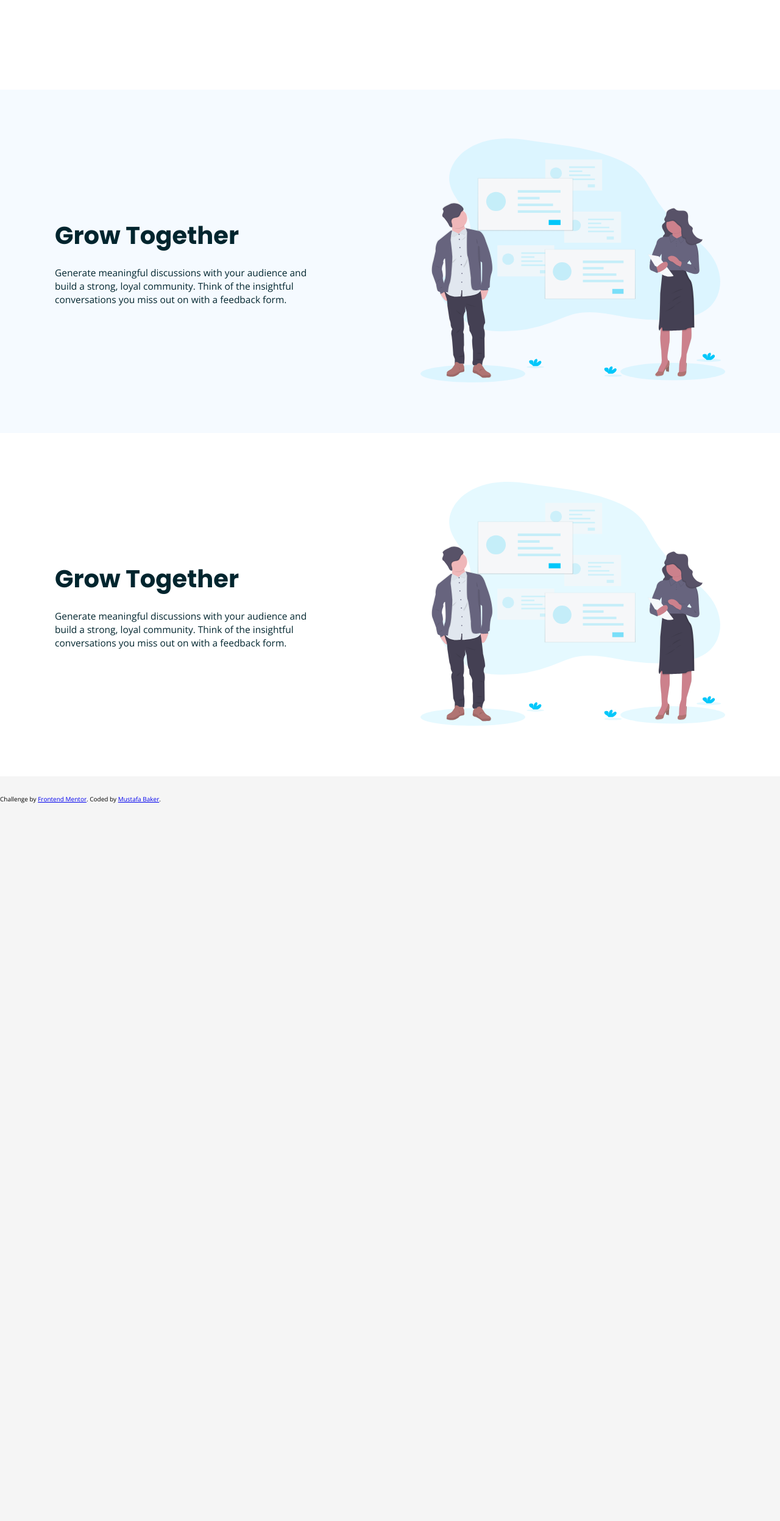
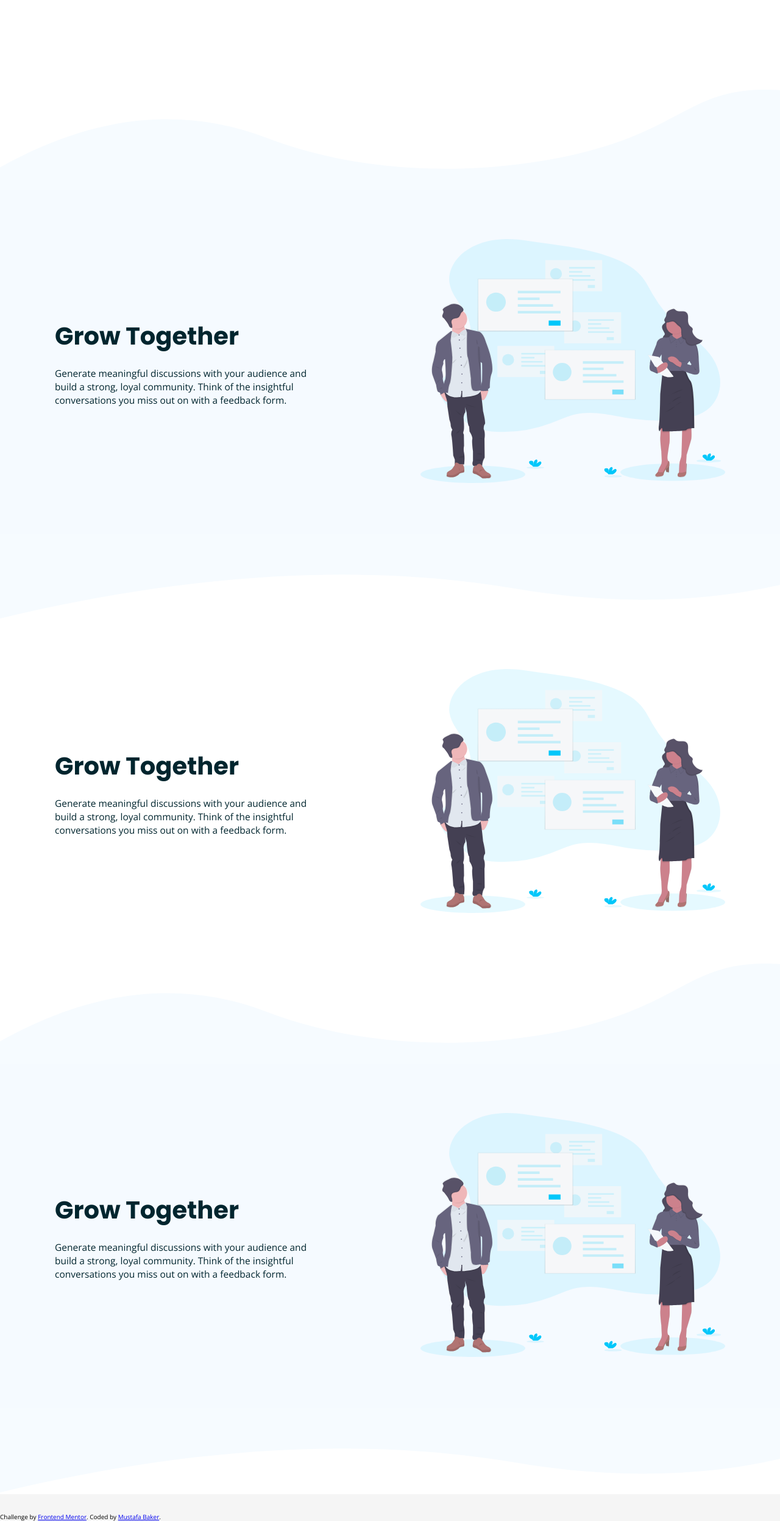
Before and after one commit to mobak88/huddle-landing-page-with-curved-sections-master, a plain HTML site: page index.html in a window 1280 px wide. Shown: the part 1668-4162 px from the top of the page at 61% size. Before the commit the page ends 2985 px from the top, so only its background shows below. Drawn offline with nearby package versions, Linux system fonts and the light colour scheme.

Commit message:
Set up inner section of main section

```diff
--- a/components/sections/_main-section.scss
+++ b/components/sections/_main-section.scss
@@ -38,11 +38,7 @@ section {
 .dark {
   background-color: $very-pale-blue;
 
-  &::before {
-    background-image: url("images/bg-section-top-desktop-1.svg");
-  }
-
-  &::after {
-    background-image: url("images/bg-section-bottom-desktop-1.svg");
+  &__top {
+    margin-bottom: -0.3rem;
   }
 }
--- a/index.html
+++ b/index.html
@@ -73,6 +73,23 @@
     </header>
 
     <section>
+      <svg
+        class="dark__top"
+        width="100%"
+        height="165"
+        xmlns="http://www.w3.org/2000/svg"
+        xmlns:xlink="http://www.w3.org/1999/xlink"
+      >
+        <defs><path id="a" d="M0 0h1440v165H0z" /></defs>
+        <g fill="none" fill-rule="evenodd">
+          <mask id="b" fill="#fff"><use xlink:href="#a" /></mask>
+          <g mask="url(#b)" fill="#F6FBFF">
+            <path
+              d="M0 127.6C152.937 41.92 298.933 25.782 437.988 79.187c208.583 80.107 457.536 53.405 594.167 0C1168.785 25.782 1172.696-39.335 1440 30.224c267.304 69.56 0 698.192 0 698.192s-211.887 128.179-591.858 64.09C594.828 749.779 312.114 765.996 0 841.156V127.6z"
+            />
+          </g>
+        </g>
+      </svg>
       <div class="main dark">
         <div class="main__text main__text--left">
           <h1 class="main__h1">Grow Together</h1>
@@ -92,6 +109,24 @@
           />
         </div>
       </div>
+      <svg
+        width="100%"
+        height="139"
+        xmlns="http://www.w3.org/2000/svg"
+        xmlns:xlink="http://www.w3.org/1999/xlink"
+      >
+        <defs><path id="a" d="M0 0h1440v139H0z" /></defs>
+        <g fill="none" fill-rule="evenodd">
+          <mask id="b" fill="#fff"><use xlink:href="#a" /></mask>
+          <g mask="url(#b)">
+            <path
+              d="M0-574.4c152.937-85.68 298.933-101.818 437.988-48.413 208.583 80.107 457.536 53.405 594.167 0 136.63-53.405 140.541-118.522 407.845-48.963 267.304 69.56 0 698.192 0 698.192s-211.887 128.179-591.858 64.09C594.828 47.779 312.114 63.996 0 139.156V-574.4z"
+              fill="#F6FBFF"
+            />
+            <path d="M750-537h560V23H750z" />
+          </g>
+        </g>
+      </svg>
       <div class="main">
         <div class="main__text main__text--left">
           <h1 class="main__h1">Grow Together</h1>
@@ -111,6 +146,60 @@
           />
         </div>
       </div>
+      <svg
+        class="dark__top"
+        width="100%"
+        height="165"
+        xmlns="http://www.w3.org/2000/svg"
+        xmlns:xlink="http://www.w3.org/1999/xlink"
+      >
+        <defs><path id="a" d="M0 0h1440v165H0z" /></defs>
+        <g fill="none" fill-rule="evenodd">
+          <mask id="b" fill="#fff"><use xlink:href="#a" /></mask>
+          <g mask="url(#b)" fill="#F6FBFF">
+            <path
+              d="M0 127.6C152.937 41.92 298.933 25.782 437.988 79.187c208.583 80.107 457.536 53.405 594.167 0C1168.785 25.782 1172.696-39.335 1440 30.224c267.304 69.56 0 698.192 0 698.192s-211.887 128.179-591.858 64.09C594.828 749.779 312.114 765.996 0 841.156V127.6z"
+            />
+          </g>
+        </g>
+      </svg>
+      <div class="main dark">
+        <div class="main__text main__text--left">
+          <h1 class="main__h1">Grow Together</h1>
+          <p class="main__paragraf">
+            Generate meaningful discussions with your audience and build a
+            strong, loyal community. Think of the insightful conversations you
+            miss out on with a feedback form.
+          </p>
+        </div>
+        <div class="main__image main__image--right">
+          <img
+            src="images\illustration-grow-together.svg"
+            alt="Grow together illustration"
+            width="500"
+            height="400"
+            class="grow__svg"
+          />
+        </div>
+      </div>
+      <svg
+        width="100%"
+        height="139"
+        xmlns="http://www.w3.org/2000/svg"
+        xmlns:xlink="http://www.w3.org/1999/xlink"
+      >
+        <defs><path id="a" d="M0 0h1440v139H0z" /></defs>
+        <g fill="none" fill-rule="evenodd">
+          <mask id="b" fill="#fff"><use xlink:href="#a" /></mask>
+          <g mask="url(#b)">
+            <path
+              d="M0-574.4c152.937-85.68 298.933-101.818 437.988-48.413 208.583 80.107 457.536 53.405 594.167 0 136.63-53.405 140.541-118.522 407.845-48.963 267.304 69.56 0 698.192 0 698.192s-211.887 128.179-591.858 64.09C594.828 47.779 312.114 63.996 0 139.156V-574.4z"
+              fill="#F6FBFF"
+            />
+            <path d="M750-537h560V23H750z" />
+          </g>
+        </g>
+      </svg>
     </section>
 
     <footer>
```
Also changed, not shown: main.css, 1 other file.
